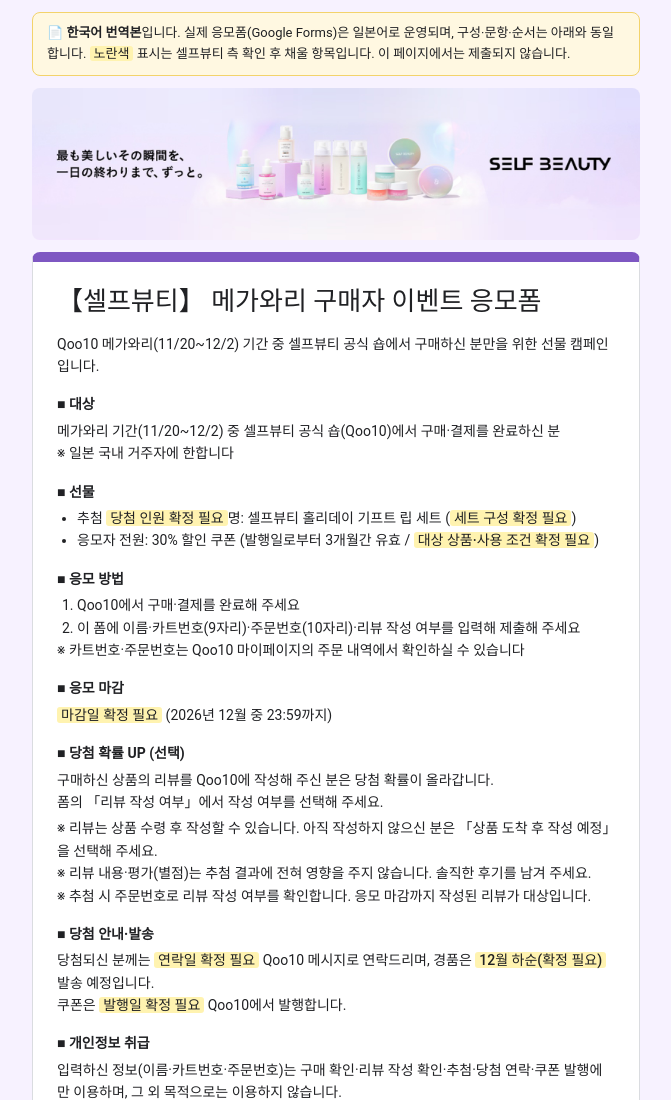
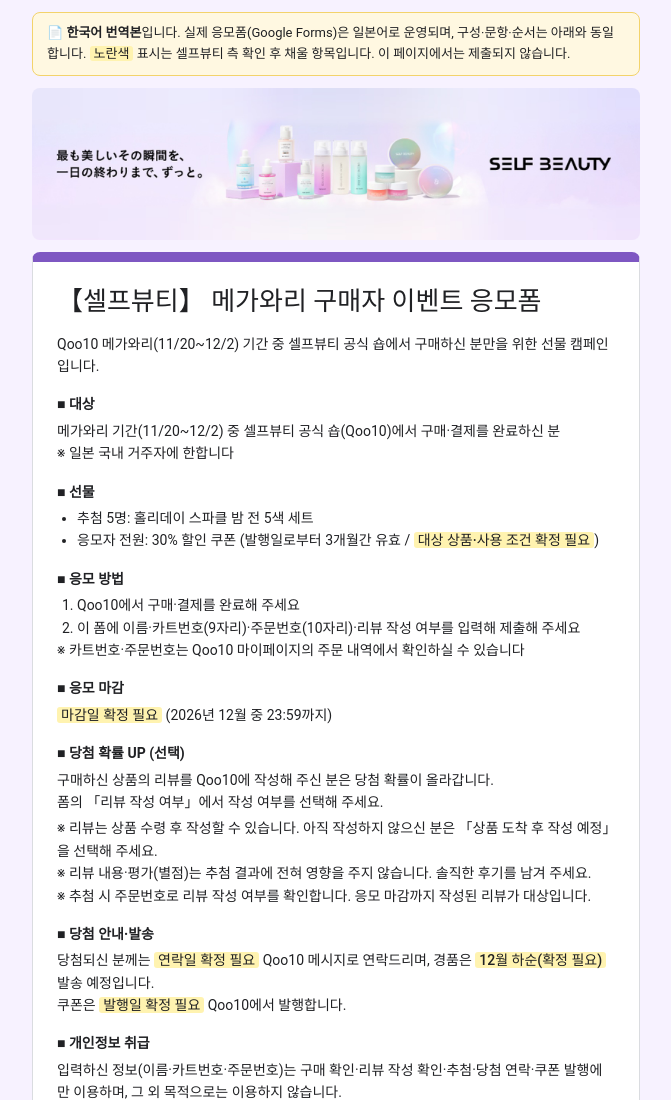
Before and after one commit to mihaw-cloud/selfbeauty_mihaw, a plain HTML site: page megawari-form.html in a window 1280 px wide. Shown: the top 1100 px of the page, without its empty margins (304-975 px from the left). Drawn offline with Linux system fonts and the light colour scheme.

Commit message:
번역본: 경품명을 배너 표기(홀리데이 스파클 밤 전 5색 세트·5명)로 변경
Co-Authored-By: Claude Opus 5.5 <noreply@anthropic.com>

```diff
--- a/megawari-form.html
+++ b/megawari-form.html
@@ -52,7 +52,7 @@ mark{background:#fff3b0;color:inherit;padding:0 4px;border-radius:3px;font-weigh
 
     <h3>■ 선물</h3>
     <ul>
-      <li>추첨 <mark>당첨 인원 확정 필요</mark>명: 셀프뷰티 홀리데이 기프트 립 세트 (<mark>세트 구성 확정 필요</mark>)</li>
+      <li>추첨 5명: 홀리데이 스파클 밤 전 5색 세트</li>
       <li>응모자 전원: 30% 할인 쿠폰 (발행일로부터 3개월간 유효 / <mark>대상 상품·사용 조건 확정 필요</mark>)</li>
     </ul>
 
```
